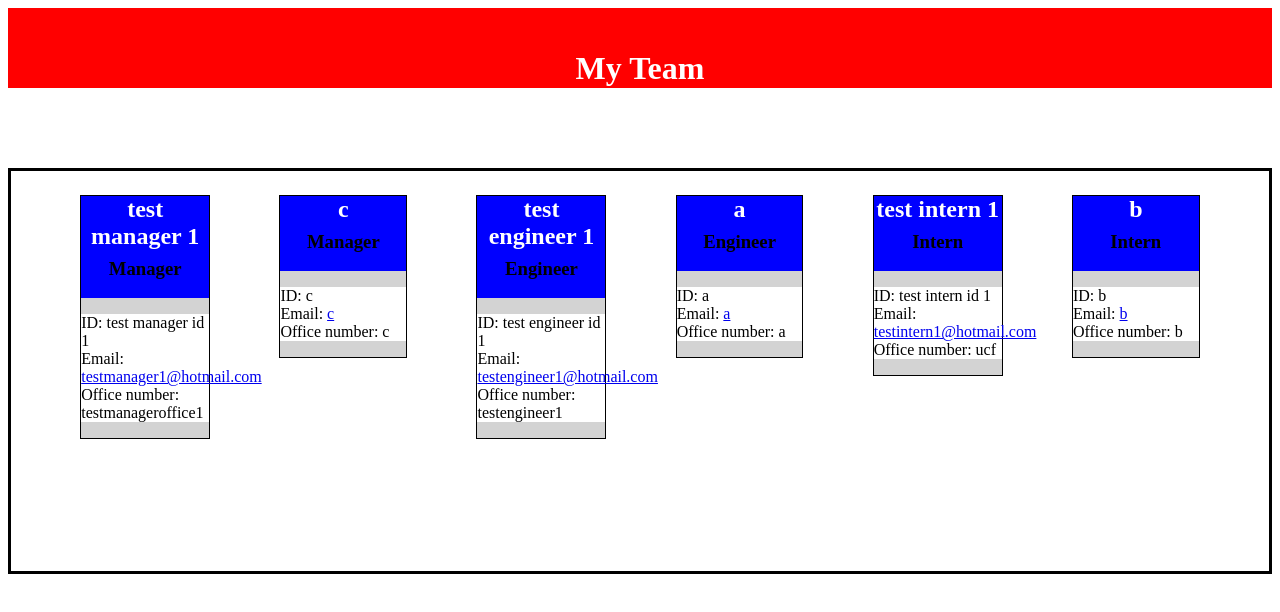
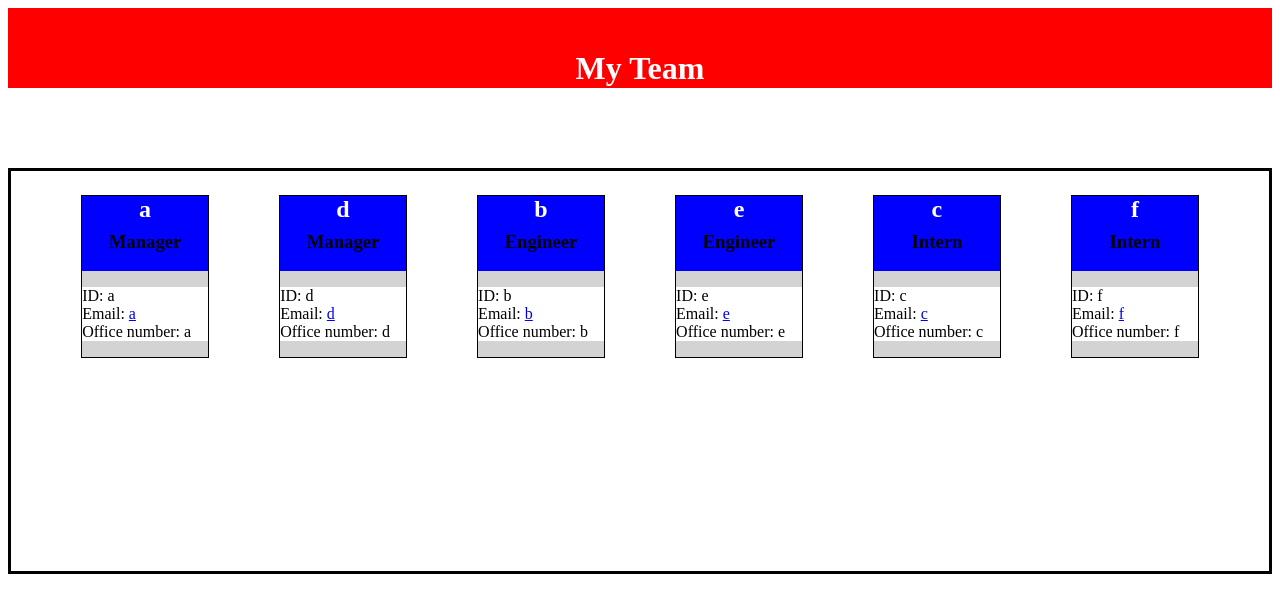
Before and after one commit to hmccarthy1/module10Challenge, a website: page Webpage/Webpage.html in a window 1280 px wide. Drawn offline with Linux system fonts and the light colour scheme.

Commit message:
retook video to show tests passing

```diff
--- a/Webpage/Webpage.html
+++ b/Webpage/Webpage.html
@@ -15,20 +15,56 @@
     <section class="cardSection">
     <div class="card">
     <header class="cardHeader">
-    <h2>test manager 1</h2>
+    <h2>a</h2>
     <h3>Manager</h3>
     </header>
     <section class = "cardBody">
     <ul>
-        <li>ID: test manager id 1</li>
-        <li>Email: <a href="mailto:testmanager1@hotmail.com">testmanager1@hotmail.com</a></li>
-        <li>Office number: testmanageroffice1</li>
+        <li>ID: a</li>
+        <li>Email: <a href="mailto:a">a</a></li>
+        <li>Office number: a</li>
+    </ul>
+    </section>
+    </div><div class="card">
+    <header class="cardHeader">
+    <h2>d</h2>
+    <h3>Manager</h3>
+    </header>
+    <section class = "cardBody">
+    <ul>
+        <li>ID: d</li>
+        <li>Email: <a href="mailto:d">d</a></li>
+        <li>Office number: d</li>
+    </ul>
+    </section>
+    </div><div class="card">
+    <header class="cardHeader">
+    <h2>b</h2>
+    <h3>Engineer</h3>
+    </header>
+    <section class = "cardBody">
+    <ul>
+        <li>ID: b</li>
+        <li>Email: <a href="mailto:b">b</a></li>
+        <li>Office number: b</li>
+    </ul>
+    </section>
+    </div><div class="card">
+    <header class="cardHeader">
+    <h2>e</h2>
+    <h3>Engineer</h3>
+    </header>
+    <section class = "cardBody">
+    <ul>
+        <li>ID: e</li>
+        <li>Email: <a href="mailto:e">e</a></li>
+        <li>Office number: e</li>
     </ul>
     </section>
     </div><div class="card">
     <header class="cardHeader">
     <h2>c</h2>
-    <h3>Manager</h3>
+    <h3>Intern</h3>
     </header>
     <section class = "cardBody">
     <ul>
@@ -39,50 +75,14 @@
     </section>
     </div><div class="card">
     <header class="cardHeader">
-    <h2>test engineer 1</h2>
-    <h3>Engineer</h3>
-    </header>
-    <section class = "cardBody">
-    <ul>
-        <li>ID: test engineer id 1</li>
-        <li>Email: <a href="mailto:testengineer1@hotmail.com">testengineer1@hotmail.com</a></li>
-        <li>Office number: testengineer1</li>
-    </ul>
-    </section>
-    </div><div class="card">
-    <header class="cardHeader">
-    <h2>a</h2>
-    <h3>Engineer</h3>
-    </header>
-    <section class = "cardBody">
-    <ul>
-        <li>ID: a</li>
-        <li>Email: <a href="mailto:a">a</a></li>
-        <li>Office number: a</li>
-    </ul>
-    </section>
-    </div><div class="card">
-    <header class="cardHeader">
-    <h2>test intern 1</h2>
+    <h2>f</h2>
     <h3>Intern</h3>
     </header>
     <section class = "cardBody">
     <ul>
-        <li>ID: test intern id 1</li>
-        <li>Email: <a href="mailto:testintern1@hotmail.com">testintern1@hotmail.com</a></li>
-        <li>Office number: ucf</li>
-    </ul>
-    </section>
-    </div><div class="card">
-    <header class="cardHeader">
-    <h2>b</h2>
-    <h3>Intern</h3>
-    </header>
-    <section class = "cardBody">
-    <ul>
-        <li>ID: b</li>
-        <li>Email: <a href="mailto:b">b</a></li>
-        <li>Office number: b</li>
+        <li>ID: f</li>
+        <li>Email: <a href="mailto:f">f</a></li>
+        <li>Office number: f</li>
     </ul>
     </section>
     </div>
```
Also changed, not shown: README.md, 1 other file.
